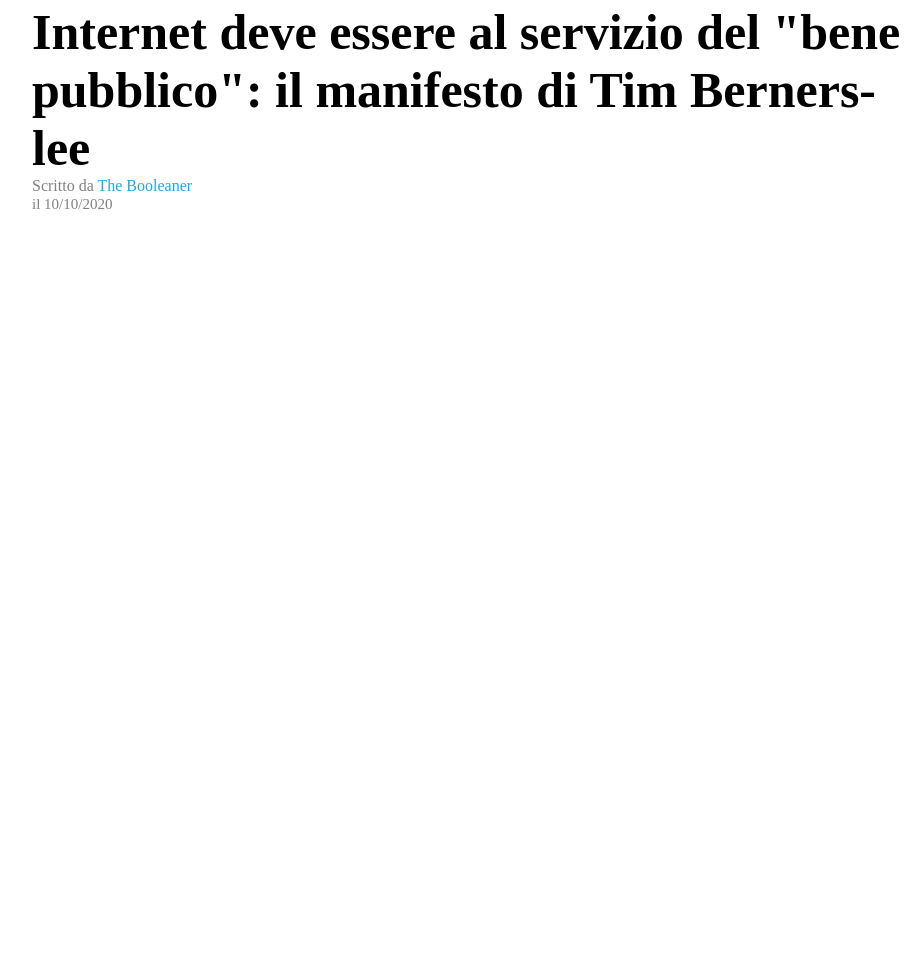
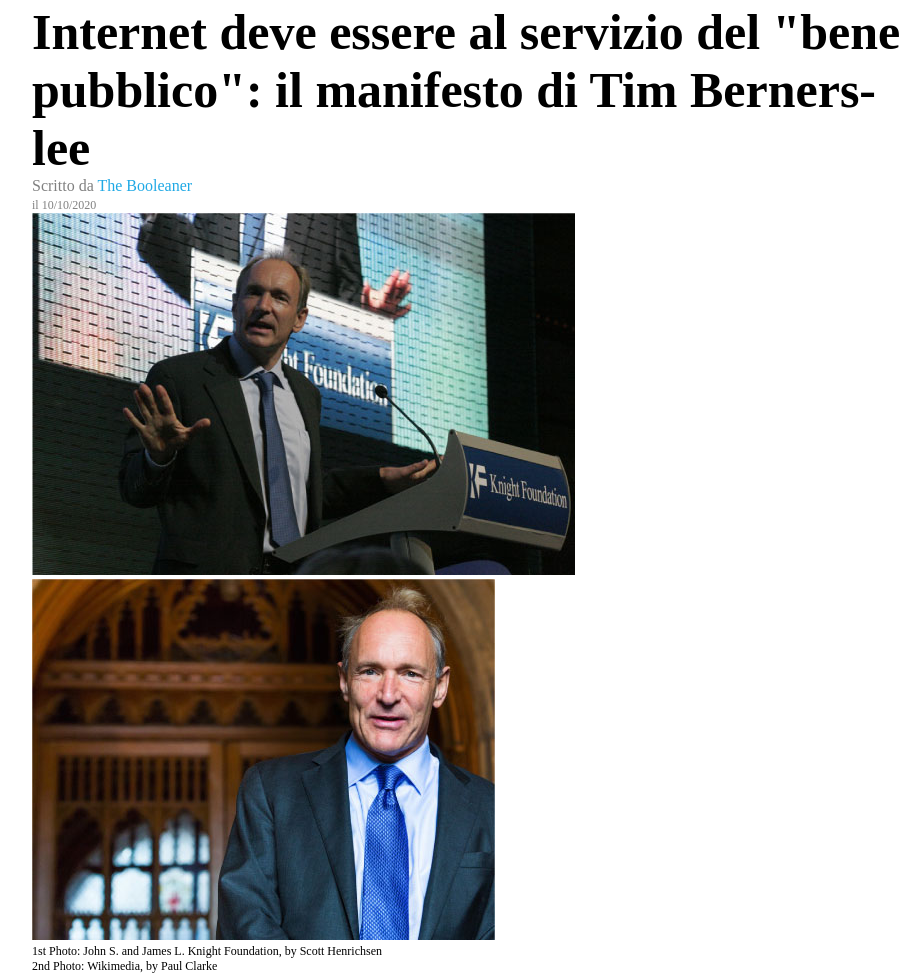
Before and after one commit to AndreaPanzeriDev/html-css-booleaner, a plain HTML site: page index.html in a window 1280 px wide. Shown: the part 147-1121 px from the top of the page, without its empty margins (160-1066 px from the left). Before the commit the page ends 800 px from the top, so only its background shows below. Drawn offline with Linux system fonts and the light colour scheme.

Commit message:
immagini e descrizione

```diff
--- a/assets/css/style.css
+++ b/assets/css/style.css
@@ -19,6 +19,11 @@ header img{
     padding-top: 50px;
 }
 
+main, header img{
+    margin-left: 15%;
+    margin-right: 15%;
+}
+
 h1{
     margin-top: 50px;
     font-size: 50px;
@@ -29,14 +34,13 @@ h1{
 }
 
 .data{
-    font-size: 15px;
+    font-size: 75%;
 }
 
 .introduzione, .data{
     color: grey;
 }
 
-main, header img{
-    margin-left: 15%;
-    margin-right: 15%;
+.descrizione_foto{
+    font-size: 75%;
 }
--- a/index.html
+++ b/index.html
@@ -16,7 +16,16 @@
             <h1>Internet deve essere al servizio del "bene pubblico": il manifesto di Tim Berners-lee</h1>
             <p><span class="introduzione">Scritto da </span><span class="autore">The Booleaner</span> </p>
             <p><span class="data">il 10/10/2020</span></p>
+
+            <img src="assets/img/tim-1.jpg" alt="tim1">
+            <img src="assets/img/tim-2.jpg" alt="tim2">
+            <div class="descrizione_foto">
+                <p>1st Photo: John S. and James L. Knight Foundation, by Scott Henrichsen</p>
+                <p>2nd Photo: Wikimedia, by Paul Clarke</p>
+            </div>
         </main>
+
+
         <footer></footer>
 
     </body>
```
